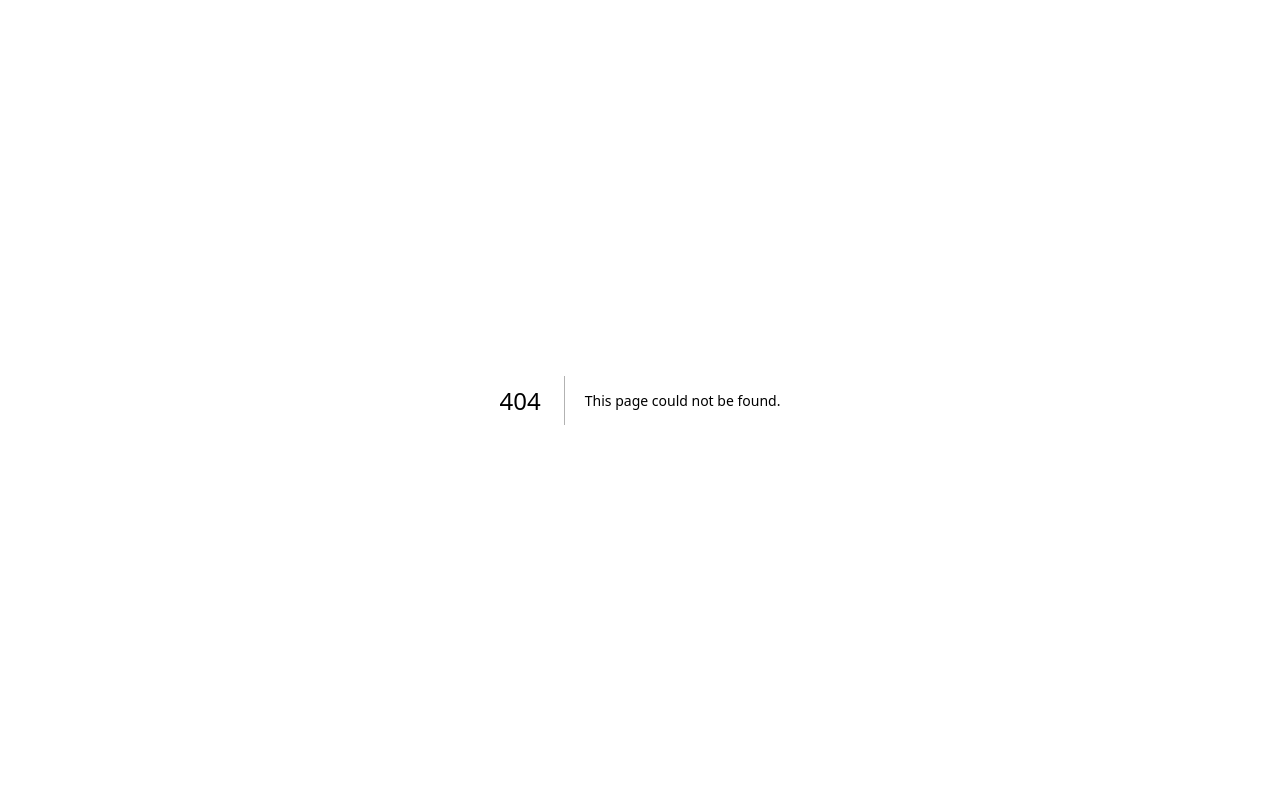
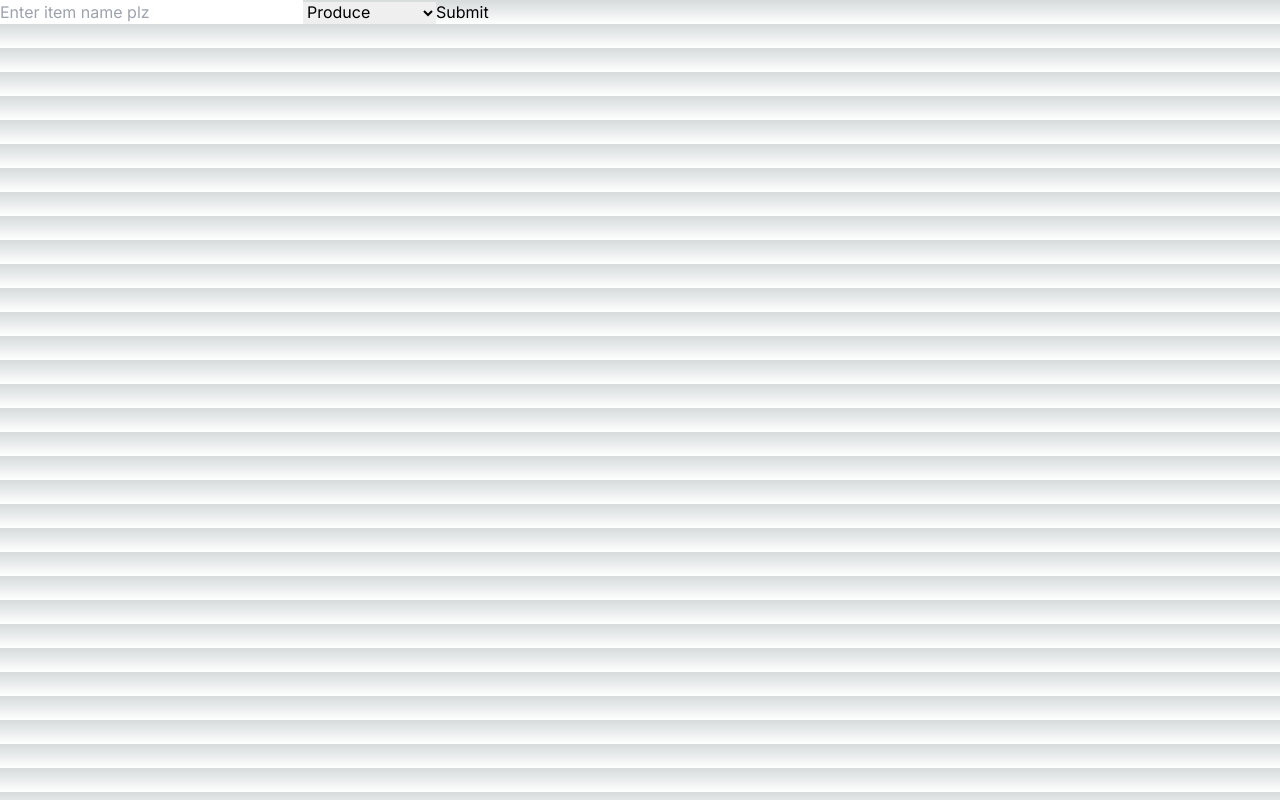
Before and after one commit to RayQM/cprg306-assignments, a Next.js app: page /week4 in a window 1280 px wide. Before the commit this address had no page. Built offline with nearby package versions, Linux system fonts and the light colour scheme.

Commit message:
week4
Tailwind required

```diff
--- a/app/page.js
+++ b/app/page.js
@@ -12,6 +12,7 @@ export default function Home() {
       <ul>
         <li><a href='./week2'> week2 </a></li>
         <li><Link href="./week3">week3</Link></li>
+        <li><Link href="./week4">week4</Link></li>
       </ul>
 
       </div>
--- a/app/week3/item-list.js
+++ b/app/week3/item-list.js
@@ -1,5 +1,5 @@
 import Item from "./item";
-import React from "react";
+
 export default function ItemList() {
   const item1 = {
     name: "milk, 4 L 🥛",
@@ -88,7 +88,7 @@ export default function ItemList() {
     item12,
   ];
 
-  const item = ItemList.map((item) => (
+  /* const item = ItemList.map((item) => (
     <ul className="px-4 py-4 m-4 m-4 bg-slate-800 text-center ">
       <il>
         <h1>{item.name}</h1>
@@ -99,5 +99,13 @@ export default function ItemList() {
     </ul>
   ));
 
-  return item;
+  return item; */
+  return(
+
+  <div className="p-3">
+      {ItemList.map((item) => (
+        <Item item={item} />
+      ))}
+    </div>
+  )
 }
--- a/app/week3/item.js
+++ b/app/week3/item.js
@@ -1,9 +1,12 @@
-export default function Item(item){
+export default function Item({item}){
     let text = `Buy ${item.quantity} in ${item.category}`;
-    <ul>
-        <il><h1>{item.name}</h1></il>
-        <il>{text}</il>
-    </ul>;
+    return(
+
+    <ul className="p-2 m-2 hover:my-4 hover:text-center hover:ease-auto hover:duration-500 text-stone-50 bg-violet-950 max-w-md">
+        <li className="cursor-pointer text-xl font-bold">{item.name}</li>
+        <li className="cursor-pointer">{text}</li>
+    </ul>
+    )
 
 
 }
--- /dev/null
+++ b/app/week4/new-item.js
@@ -0,0 +1,49 @@
+"use client"
+
+import { useState } from "react"
+
+export function NewItem(){
+
+    const {name, setName} = useState("")
+    const {quantity, setQuantity} = useState(1)
+    const {category, setCategory} = useState("Produce")
+
+
+    const handleSubmit=(event)=>{
+        event.preventDefault()
+        var item = {name, quantity, category}
+        console.log (item)
+        alert(`you add ${quantity} of ${name} to ${category}`)
+        setName("")
+        setQuantity(1)
+        setCategory(produce)
+    }
+    const categories = [
+        "Produce",
+        "Dairy",
+        "Bakery",
+        "Meat",
+        "Frozen Foods",
+        "Canned Goods",
+        "Dry Goods",
+        "Beverages",
+        "Snacks",
+        "Household",
+        "Other",
+      ];
+    return(
+    <form onSubmit={handleSubmit}>
+        <input value={name} onChange={setName} placeholder="Enter item name plz" required/>
+        <input type="number" min="1" max="99" value={quantity} onChange={setQuantity} required/>
+        <select value={category} onChange={setCategory}>
+        {categories.map((category) => (
+          <option>
+            {category}
+          </option>
+        ))}</select>
+        <input type="submit" value="Submit" />
+    </form>
+
+    )
+
+}
--- /dev/null
+++ b/app/week4/page.js
@@ -0,0 +1,9 @@
+import { NewItem } from "./new-item";
+
+export default function Page() {
+    return (
+      <main>
+        <NewItem />
+      </main>
+    );
+  }
```
